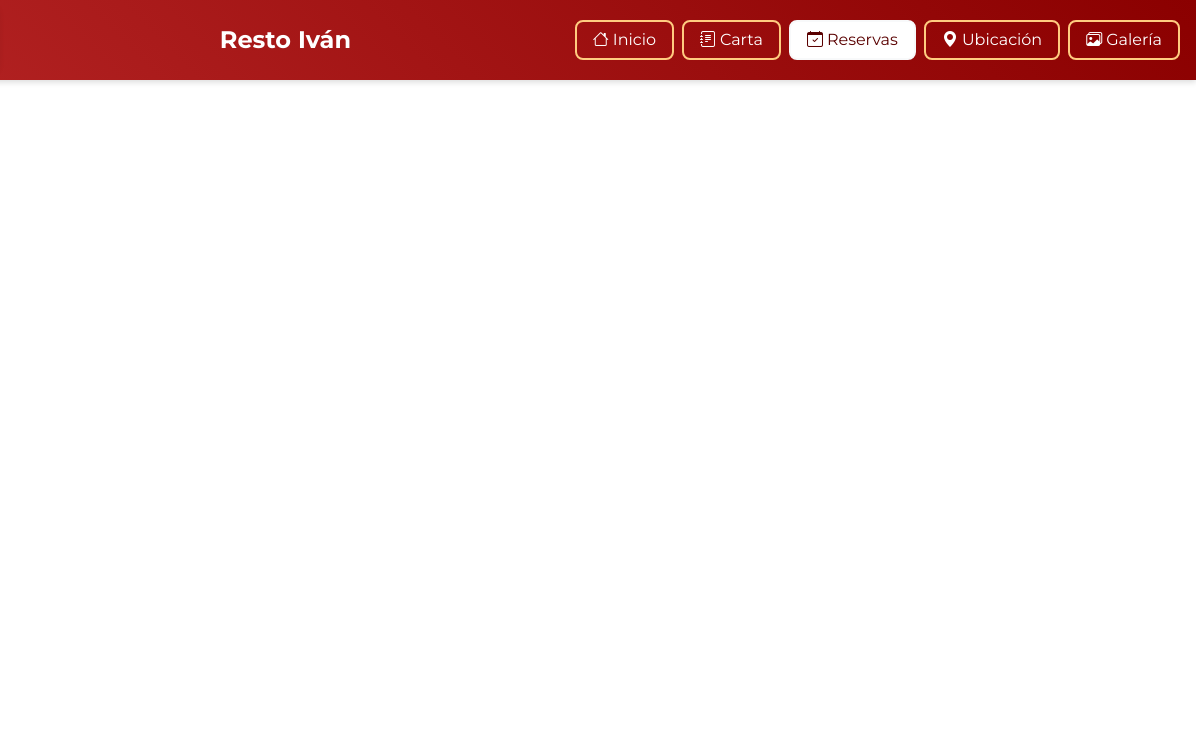
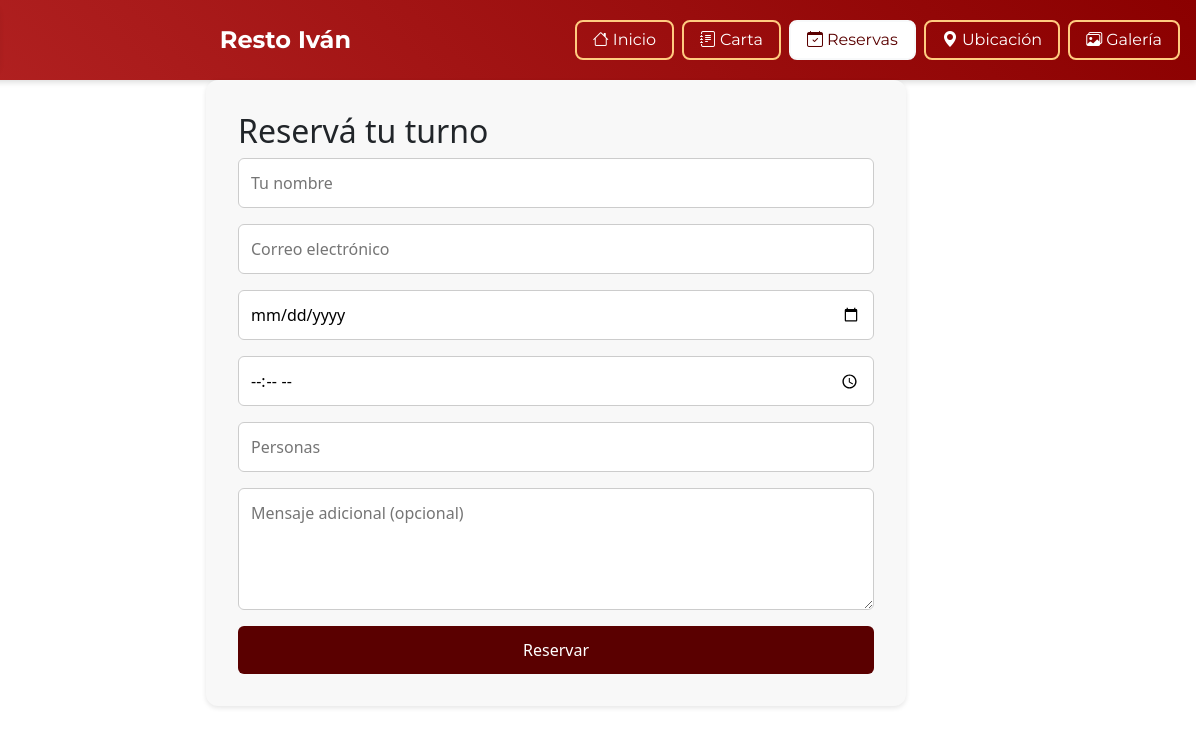
Before and after one commit to iivannz/entrega3, a plain HTML site: page reservas.html in a window 1280 px wide. Shown: the full height of the page, 84-1280 px from the left. Drawn offline with nearby package versions, Linux system fonts and the light colour scheme.

Commit message:
Estructura basica de Formulario de reservas en html y css

```diff
--- a/reservas.html
+++ b/reservas.html
@@ -52,6 +52,19 @@
     </nav>
   </header>
 
+  <section id="reservas" class="seccion">
+  <h2>Reservá tu turno</h2>
+  <form class="formulario" action="#" method="post">
+    <input type="text" name="nombre" placeholder="Tu nombre" required>
+    <input type="email" name="email" placeholder="Correo electrónico" required>
+    <input type="date" name="fecha" required>
+    <input type="time" name="hora" required>
+    <input type="number" name="personas" placeholder="Personas" min="1" required>
+    <textarea name="mensaje" placeholder="Mensaje adicional (opcional)" rows="4"></textarea>
+    <button type="submit">Reservar</button>
+  </form>
+</section>
+
   <script src="https://cdn.jsdelivr.net/npm/bootstrap@5.3.6/dist/js/bootstrap.bundle.min.js" integrity="sha384-j1CDi7MgGQ12Z7Qab0qlWQ/Qqz24Gc6BM0thvEMVjHnfYGF0rmFCozFSxQBxwHKO" crossorigin="anonymous"></script>
 </body>
 </html>
--- a/style.css
+++ b/style.css
@@ -52,3 +52,44 @@ background-color: white;
 color: #5a0000;
 text-decoration: none;
 }
+
+
+/* --------         Reservas         --------*/
+.seccion {
+padding: 2rem;
+max-width: 700px;
+margin: auto;
+background-color: #f8f8f8;
+border-radius: 12px;
+box-shadow: 0 2px 5px rgba(0,0,0,0.1);
+margin-bottom: 2rem;
+}
+
+.formulario {
+display: flex;
+flex-direction: column;
+gap: 1rem;
+}
+
+.formulario input,
+.formulario textarea {
+padding: 0.75rem;
+font-size: 1rem;
+border: 1px solid #ccc;
+border-radius: 6px;
+}
+
+.formulario button {
+background-color: #5a0000;
+color: white;
+border: none;
+padding: 0.75rem;
+font-size: 1rem;
+border-radius: 6px;
+cursor: pointer;
+transition: background-color 0.3s;
+}
+
+.formulario button:hover {
+background-color: #ffcc80;
+}
```
